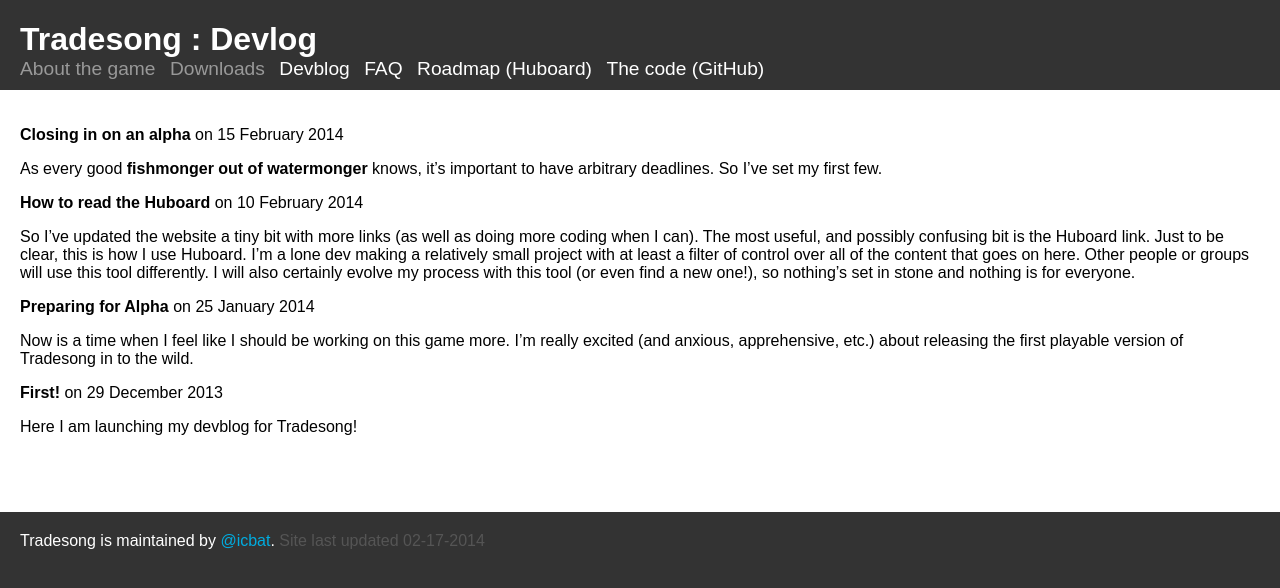
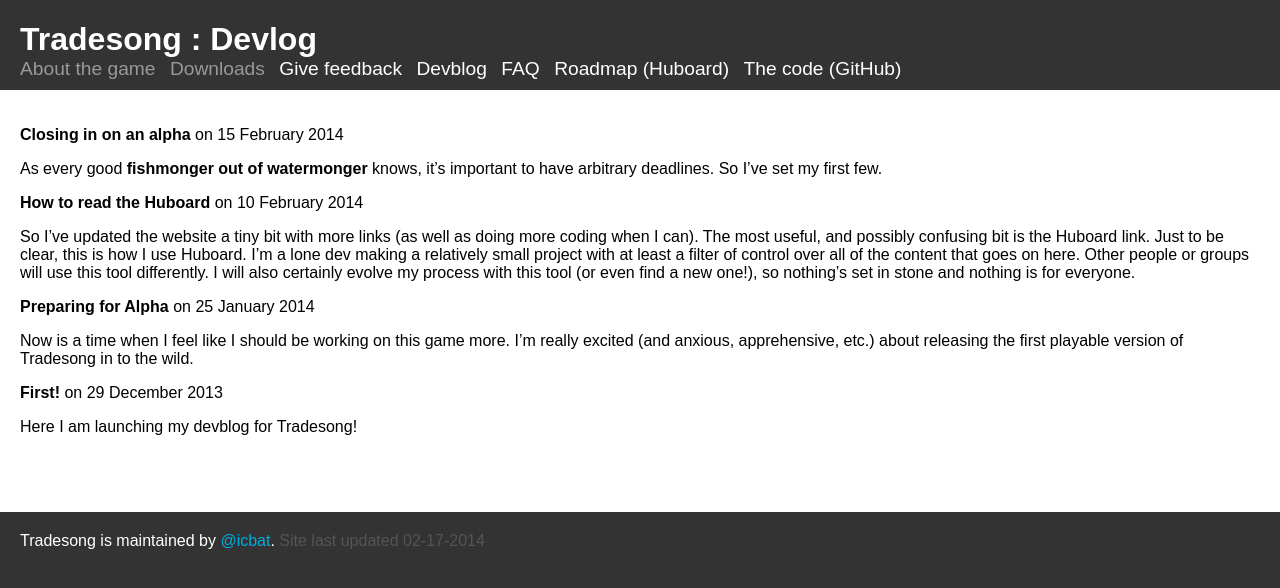
Before and after one commit to icbat/tradesong, a Jekyll site: the page built from index.md, in a window 1280 px wide. Shown: the top 588 px of the page. Built offline with Jekyll 4.4.1, drawn with Linux system fonts in a browser that asks for light colours.

Commit message:
Adding simple feedback link

```diff
--- a/_includes/header.html
+++ b/_includes/header.html
@@ -13,6 +13,7 @@
 			<ul class="navHeader">
 				<li>About the game</li>
 				<li>Downloads</li>
+				<li><a href="https://docs.google.com/forms/d/1zM6Qeq977lBe62aWQFiGlWzuuviOscafiyrvcLikoKw/viewform">Give feedback</a></li>
 				<li><a href="{{site.url}}">Devblog</a></li>
 				<li><a href="{{site.url}}/faq">FAQ</a></li>
 				<li><a href="https://huboard.com/icbat/Tradesong#/milestones" target="_blank">Roadmap (Huboard)</a></li>
```
